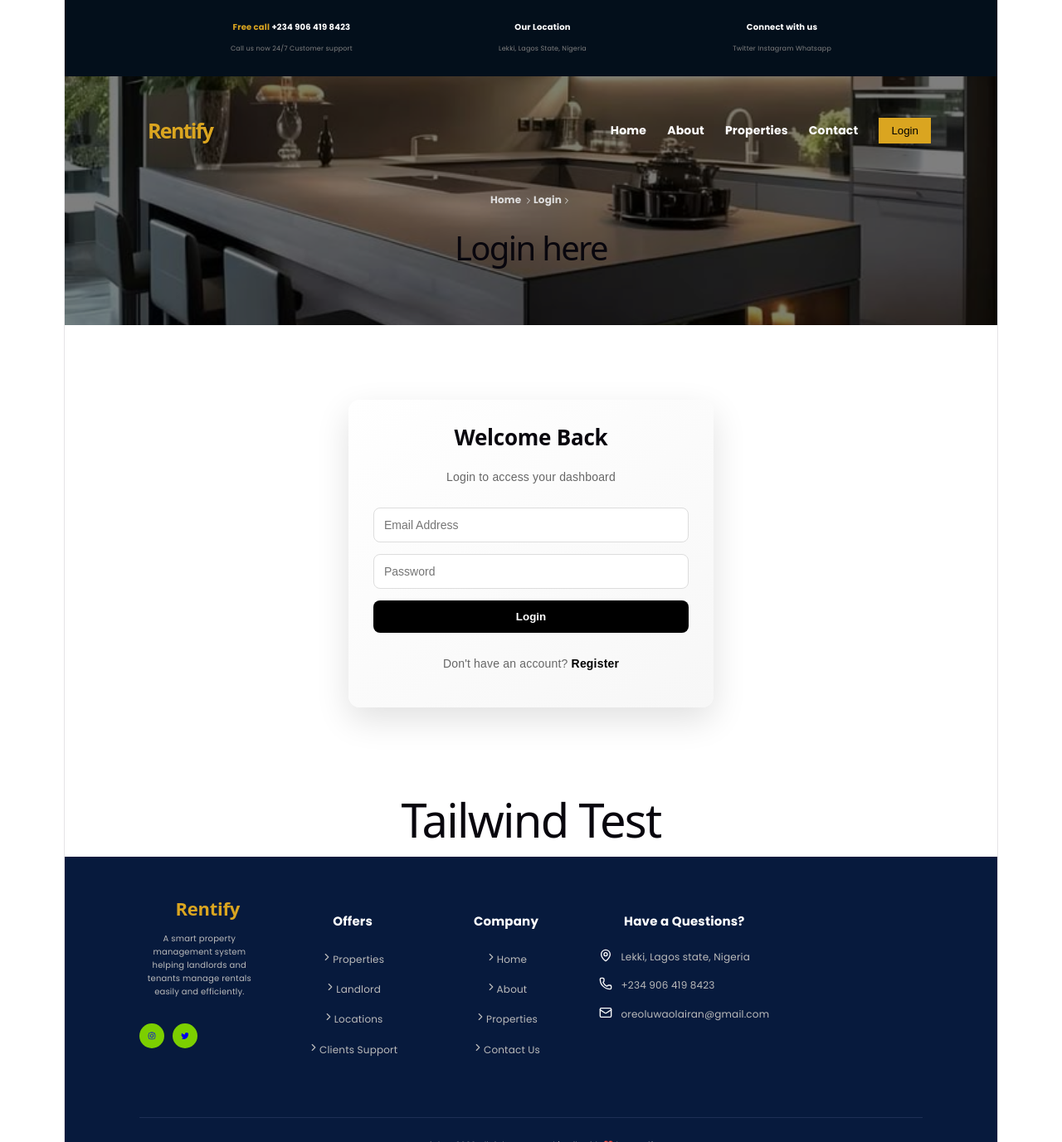
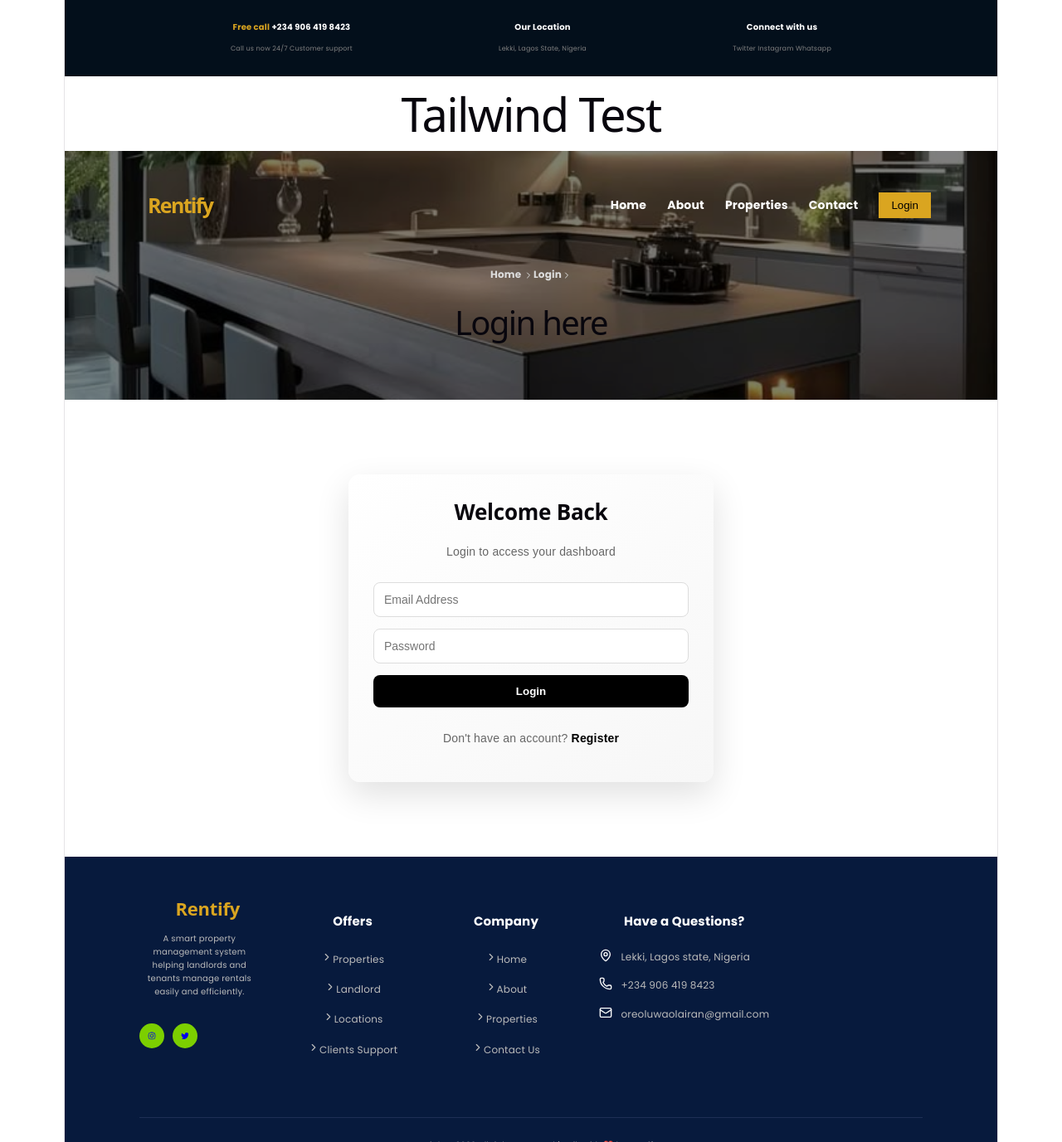
Before and after one commit to Oreoluwa88/myFinal-Project, a React (Vite) app: page /login in a window 1280 px wide. Shown: the top 1377 px of the page at 83% size. Built offline with nearby package versions, Linux system fonts and the light colour scheme; no server answers.

Commit message:
login updates

```diff
--- a/src/Auth Pages/Login.tsx
+++ b/src/Auth Pages/Login.tsx
@@ -51,6 +51,9 @@ function Login() {
   return (
     <>
     <Navbarone />
+    <h1 className="text-red-500 text-3xl font-bold">
+  Tailwind Test
+</h1>
     <div className="about-hero login-hero">
       <div className="overlay">
         <Navbartwo />
@@ -85,9 +88,7 @@ function Login() {
         Don't have an account? <Link to="/register">Register</Link>
       </p>
     </div>
-    <h1 className="text-red-500 text-3xl font-bold">
-  Tailwind Test
-</h1>
+
     <Footer/>
     </>
   );
```
